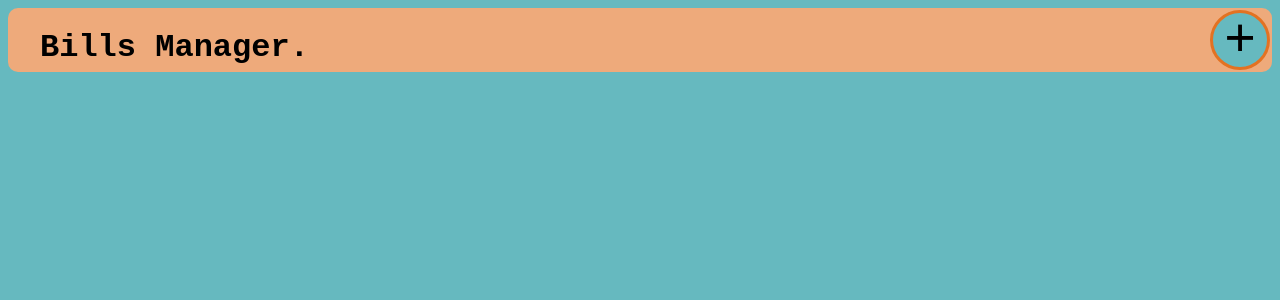
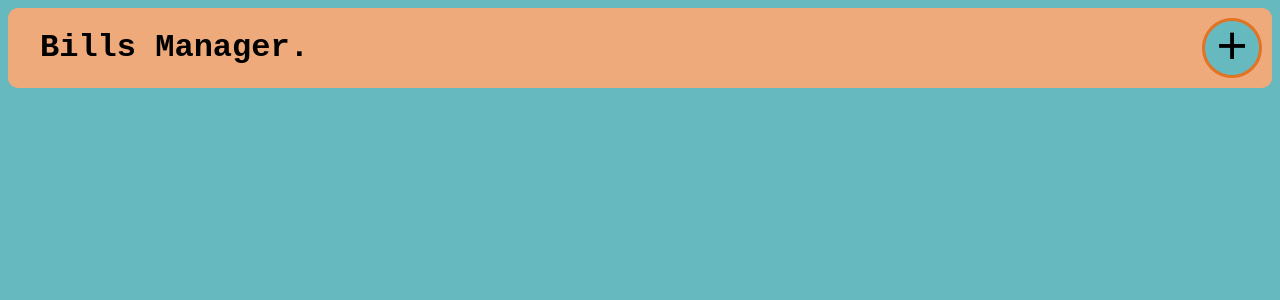
Before and after one commit to JohnPark86/BillsMan, a React app: page / in a window 1280 px wide. Shown: the top 300 px of the page. Built offline with nearby package versions, Linux system fonts and the light colour scheme.

Commit message:
css cleanup / gitignore edits

```diff
--- a/src/js/components/Header.jsx
+++ b/src/js/components/Header.jsx
@@ -5,7 +5,6 @@ import NewBillButton from './NewBillButton';
 const headerStyle = {
 	backgroundColor: '#EEAA7B',
 	borderRadius: '10px',
-	height: '4em',
 	gridTemplateColumns: 'auto 10%'
 };
 
--- a/src/js/components/NewBillButton.jsx
+++ b/src/js/components/NewBillButton.jsx
@@ -1,5 +1,14 @@
 import React, { useState, useEffect } from 'react';
 import NewBillModal from './NewBillModal';
+
+const billButton = {
+	width: '60px',
+	height: '60px',
+	margin: '10px',
+	backgroundColor: '#66b9bf',
+	border: '3px solid #e37222',
+	justifySelf: 'end'
+};
 
 const NewBillButton = () => {
 	const [isVisible, setIsVisibile] = useState(false);
@@ -8,22 +17,20 @@ const NewBillButton = () => {
 		setIsVisibile(!isVisible);
 	};
 
-	if (isVisible) {
-		return (
-			<>
-				<button className='roundedButton' onClick={showModal}>
-					<span>+</span>
-				</button>
-				<NewBillModal isVisible={isVisible} showModal={showModal} />
-			</>
-		);
-	} else {
-		return (
-			<button className='roundedButton' onClick={showModal}>
+	return (
+		<>
+			<button
+				style={billButton}
+				className='roundedButton'
+				onClick={showModal}
+			>
 				<span>+</span>
 			</button>
-		);
-	}
+			{isVisible ? (
+				<NewBillModal isVisible={isVisible} showModal={showModal} />
+			) : null}
+		</>
+	);
 };
 
 export default NewBillButton;
--- a/src/scss/app.scss
+++ b/src/scss/app.scss
@@ -7,16 +7,10 @@ body {
 }
 
 .roundedButton {
-	width: 60px;
-	height: 60px;
-	background-color: #66b9bf;
-	border: 3px solid #e37222;
 	display: inline-block;
-	margin: 2px;
 	cursor: pointer;
 	border-radius: 50%;
 	line-height: 0.5;
-	justify-self: end;
 
 	span {
 		font-size: 4em;
```
Also changed, not shown: 4 other files (tests, documents, lock files or other folders).
